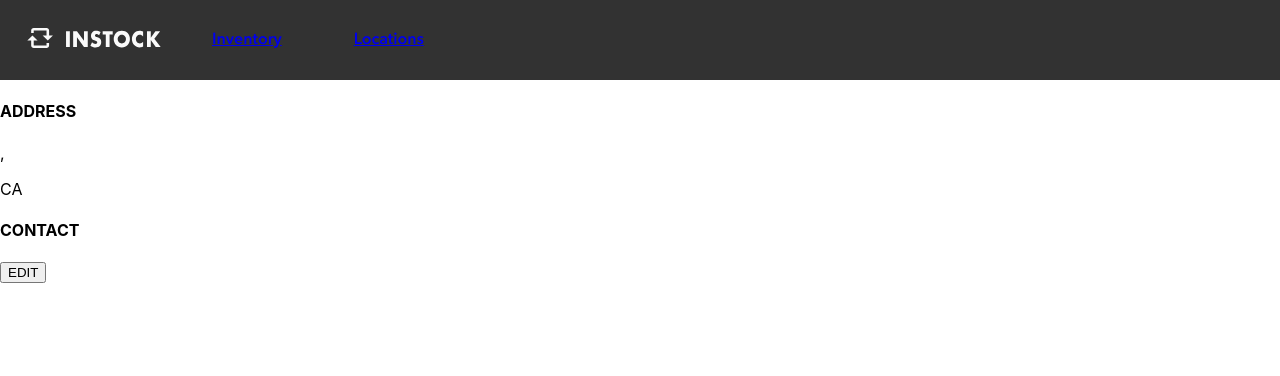
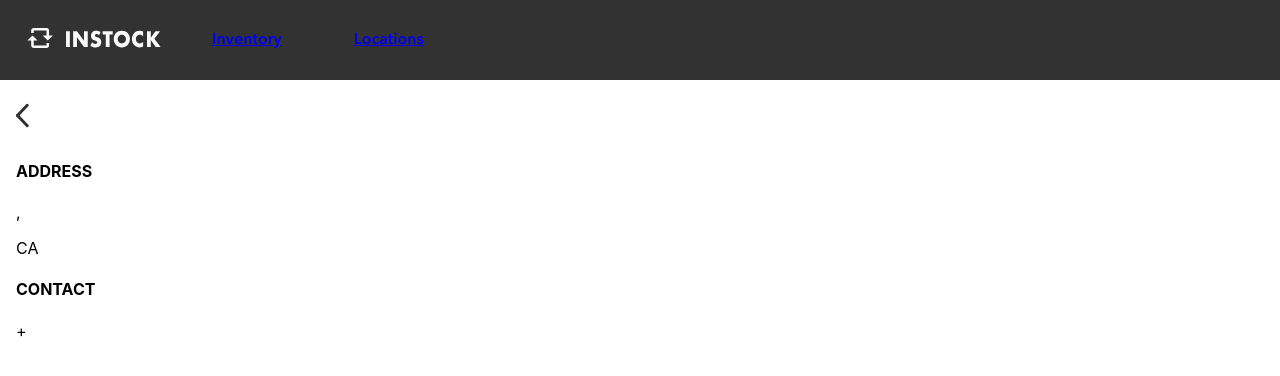
Before and after one commit to lowsound42/vanvleet, a React (Create React App) app in the folder client/: page /warehouses/1 in a window 1280 px wide. Shown: the top 376 px of the page. Built offline with nearby package versions, Linux system fonts and the light colour scheme; no server answers.

Commit message:
made some styling changes to warehouse/:id page

```diff
--- a/client/src/components/Locations/LocationsId.js
+++ b/client/src/components/Locations/LocationsId.js
@@ -1,6 +1,9 @@
 import React from 'react';
 import axios from 'axios';
 import NavBar from '../NavBar/NavBar';
+import arrowback from './Icons/SVG/Icon-back-arrow.svg';
+import {Link} from 'react-router-dom';
+import './LocationsId.scss';
 
 class LocationId extends React.Component{
 
@@ -10,16 +13,6 @@ class LocationId extends React.Component{
     contact: {}
   }
 
-// getData = () => {
-//   axios.get(`http://localhost:8080/warehouses/`)
-//   .then(response => {
-//     console.log(response.data)
-//     var product = response.data;
-//     this.setState({
-//       items: product
-//     });
-//   })
-// }
   componentDidMount(){
   axios.get(`http://localhost:8080/warehouse/${this.props.match.params.id}`)
   .then(response => {
@@ -41,20 +34,23 @@ class LocationId extends React.Component{
     return(
       <>
       <NavBar />
-      <div>
-      <div className='item'>
-        <div className='item__details'>
-          <h4 className='item__details--header'>{this.state.items.name}</h4>
-          <h4 className='item__details--header'>ADDRESS</h4>
-          <p className='item__details--info'>{this.state.address.street} {this.state.address.suiteNum}</p>
-          <p>{this.state.address.city},{this.state.address.province}</p>
-          <p>{this.state.address.postal}  CA</p>
-          <h4 className='item__details--header'>CONTACT</h4>
-          <p className='item__details--info'>{this.state.contact.name}  {this.state.contact.title}</p>
-          <p>{this.state.contact.phone}  {this.state.contact.email}</p>
+      <div className='location'>
+        <div className='location__details'>
+          <h1 className='location__details--header1'>
+          <Link to="/warehouses"><img src={arrowback}/></Link> {this.state.items.name}</h1>
+          <h4 className='location__details--header'>ADDRESS</h4>
+          <p className='location__details--info'>{this.state.address.street}</p>
+          <p className='location__details--info'>{this.state.address.suiteNum}</p>
+          <p className='location__details--info'>{this.state.address.city},{this.state.address.province}</p>
+          <p className='location__details--info'>{this.state.address.postal}  CA</p>
+          <h4 className='location__details--header'>CONTACT</h4>
+          <div>
+            <p className='location__details--info'>{this.state.contact.name} </p>
+            <p className='location__details--info'>{this.state.contact.title}</p>
+          </div>
+          <p className='location__details--info'>+ {this.state.contact.phone}</p>
+          <p className='location__details--info'> {this.state.contact.email}</p>
         </div>
-        <button className='item__button'>EDIT</button>
-      </div>
     </div>
       </>
     )
--- /dev/null
+++ b/client/src/components/Locations/LocationsId.scss
@@ -0,0 +1,10 @@
+@import '../scss/fonts.scss';
+@import '../scss/variables.scss';
+@import '../scss/template.scss';
+
+.location{
+  margin:0 16px;
+  h1{
+    font-family: 'AvenirBold';
+  }
+}
```
Also changed, not shown: client/src/components/Locations/LocationItem.js (deleted, +0 -22 lines).
